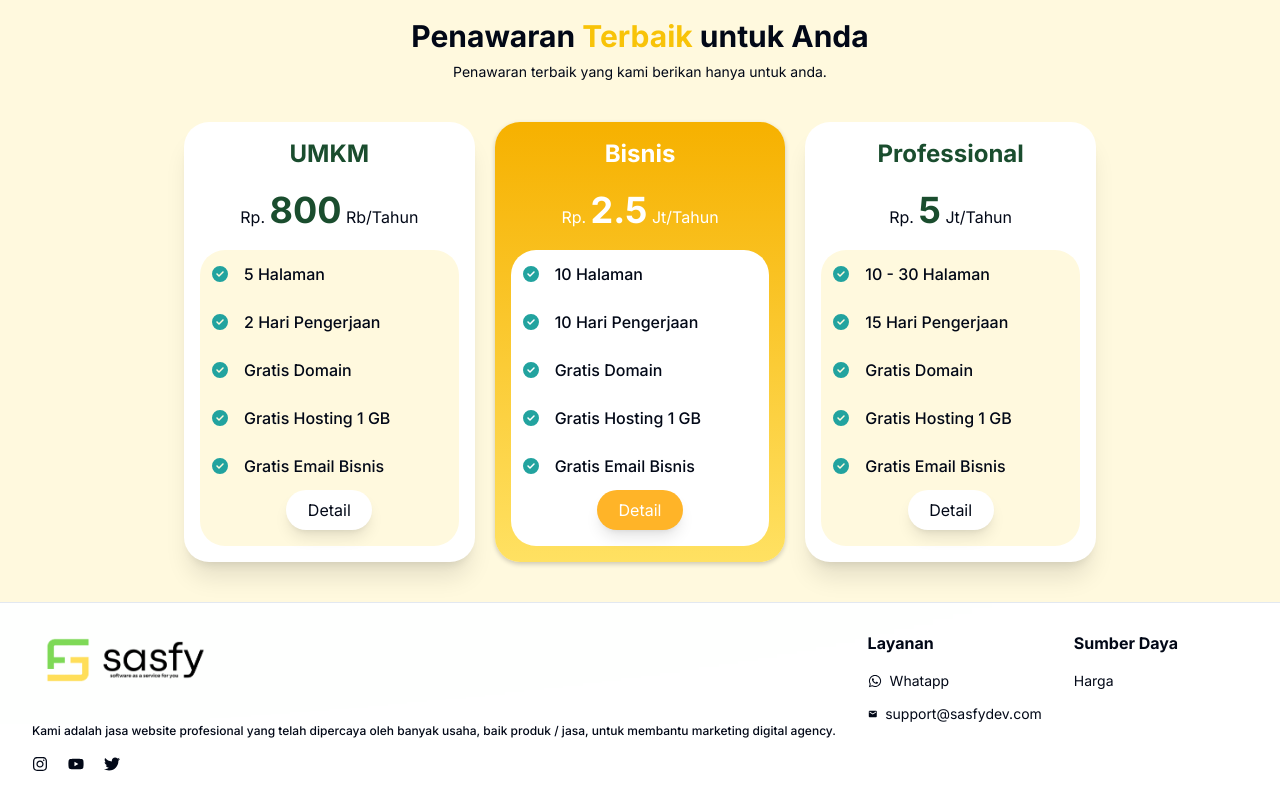
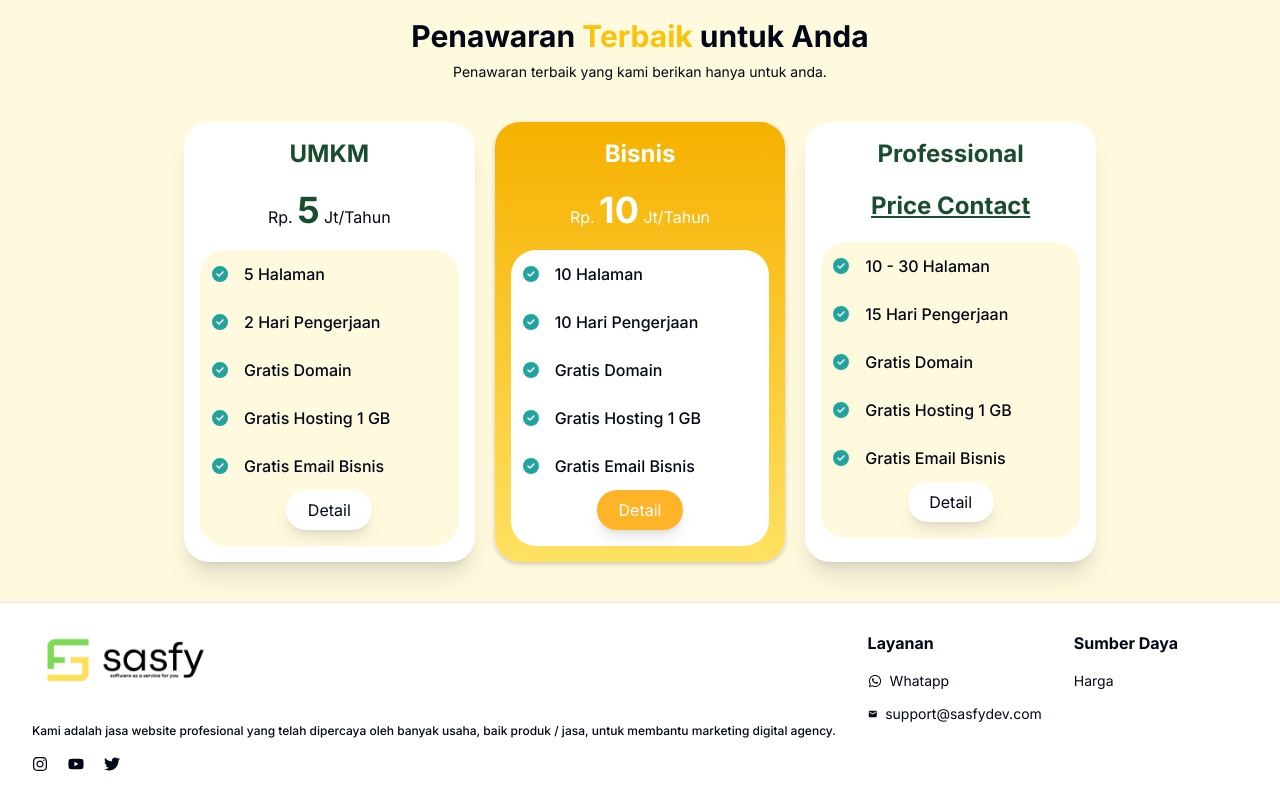
Before and after one commit to KhafidzHaikal/Sasfy-Company, a Next.js app: page / in a window 1280 px wide. Shown: the part 1234-2034 px from the top of the page. Built offline with nearby package versions, Linux system fonts and the light colour scheme.

Commit message:
update: landing-page

```diff
--- a/src/app/page.tsx
+++ b/src/app/page.tsx
@@ -126,8 +126,8 @@ export default function Home() {
               <h1 className="font-bold text-2xl text-[#1A4D2E]">UMKM</h1>
               <p className="my-5">
                 Rp.{" "}
-                <span className="text-4xl font-bold text-[#1A4D2E]">800</span>{" "}
-                Rb/Tahun
+                <span className="text-4xl font-bold text-[#1A4D2E]">5</span>{" "}
+                Jt/Tahun
               </p>
               <div className="bg-[#FFF9DE] rounded-[25px]">
                 <ul>
@@ -160,7 +160,7 @@ export default function Home() {
               className="shadow-xl rounded-[25px] bg-white p-4 ">
               <h1 className="font-bold text-2xl text-white">Bisnis </h1>
               <p className="my-5 text-white">
-                Rp. <span className="text-4xl font-bold text-white">2.5</span>{" "}
+                Rp. <span className="text-4xl font-bold text-white">10</span>{" "}
                 Jt/Tahun
               </p>
               <div className="bg-white rounded-[25px]">
@@ -194,8 +194,7 @@ export default function Home() {
                 Professional{" "}
               </h1>
               <p className="my-5">
-                Rp. <span className="text-4xl font-bold text-[#1A4D2E]">5</span>{" "}
-                Jt/Tahun
+                <span className="text-2xl font-bold underline text-[#1A4D2E]">Price Contact</span>
               </p>
               <div className="bg-[#FFF9DE] rounded-[25px]">
                 <ul>
```
